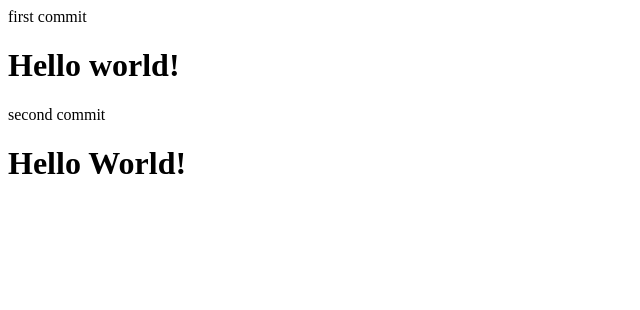
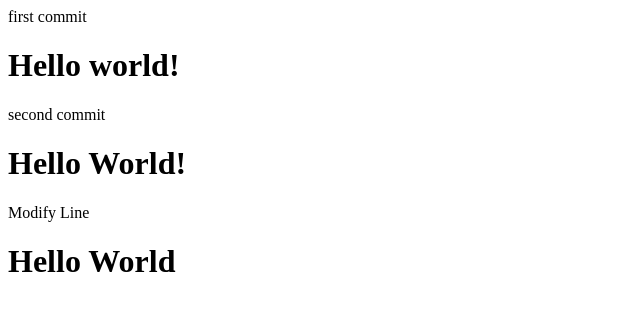
Before and after one commit to justin990508/HelloWorld, a plain HTML site: page index.html in a window 1280 px wide. Shown: the whole page, without its empty margins (0-640 px from the left). Drawn offline with Linux system fonts and the light colour scheme.

Commit message:
Update index.html

```diff
--- a/index.html
+++ b/index.html
@@ -9,5 +9,10 @@
 
         second commit
         <h1>Hello World!</h1>
+
+        Modify Line
+        <h1>Hello World</h1>
+
+
     </body>
 </html>
```
